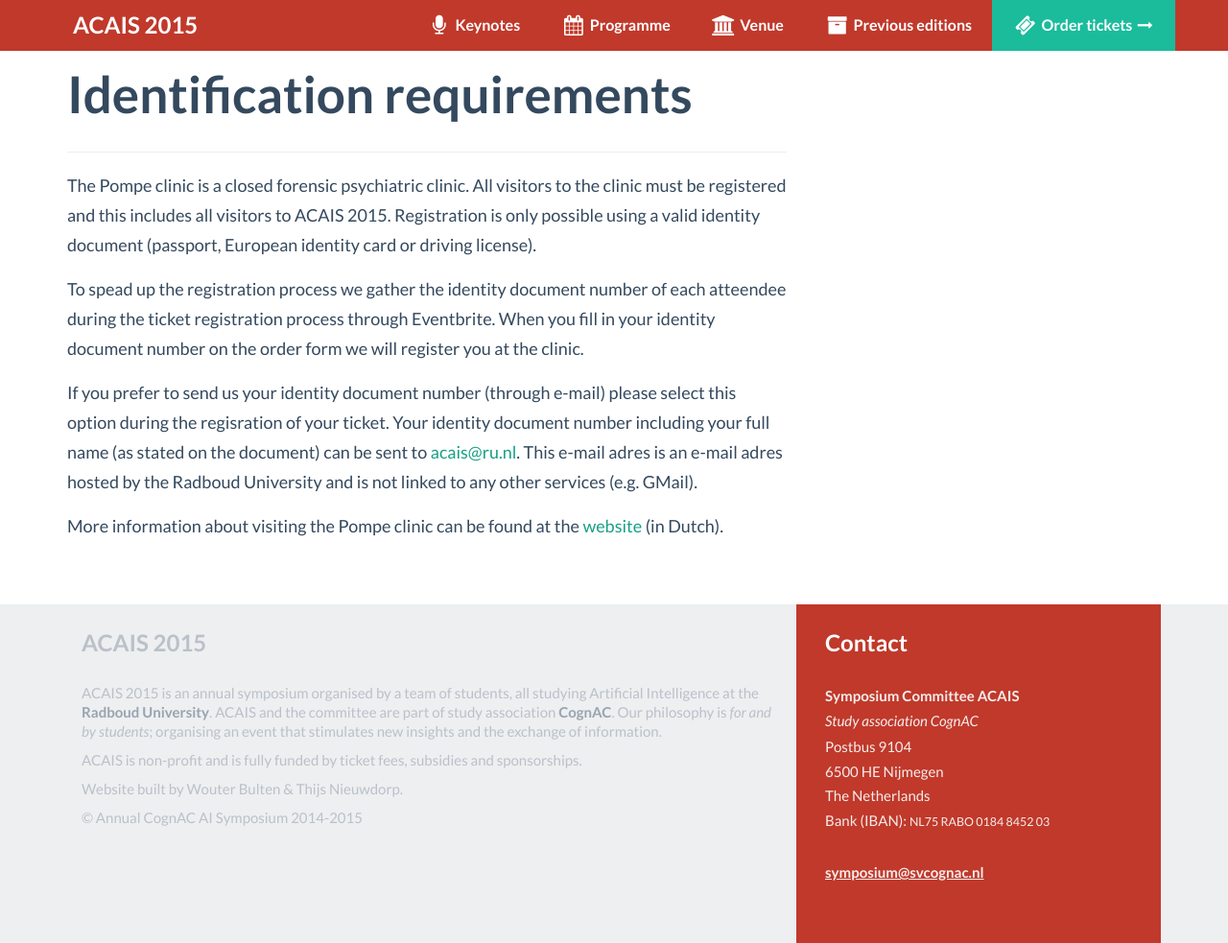
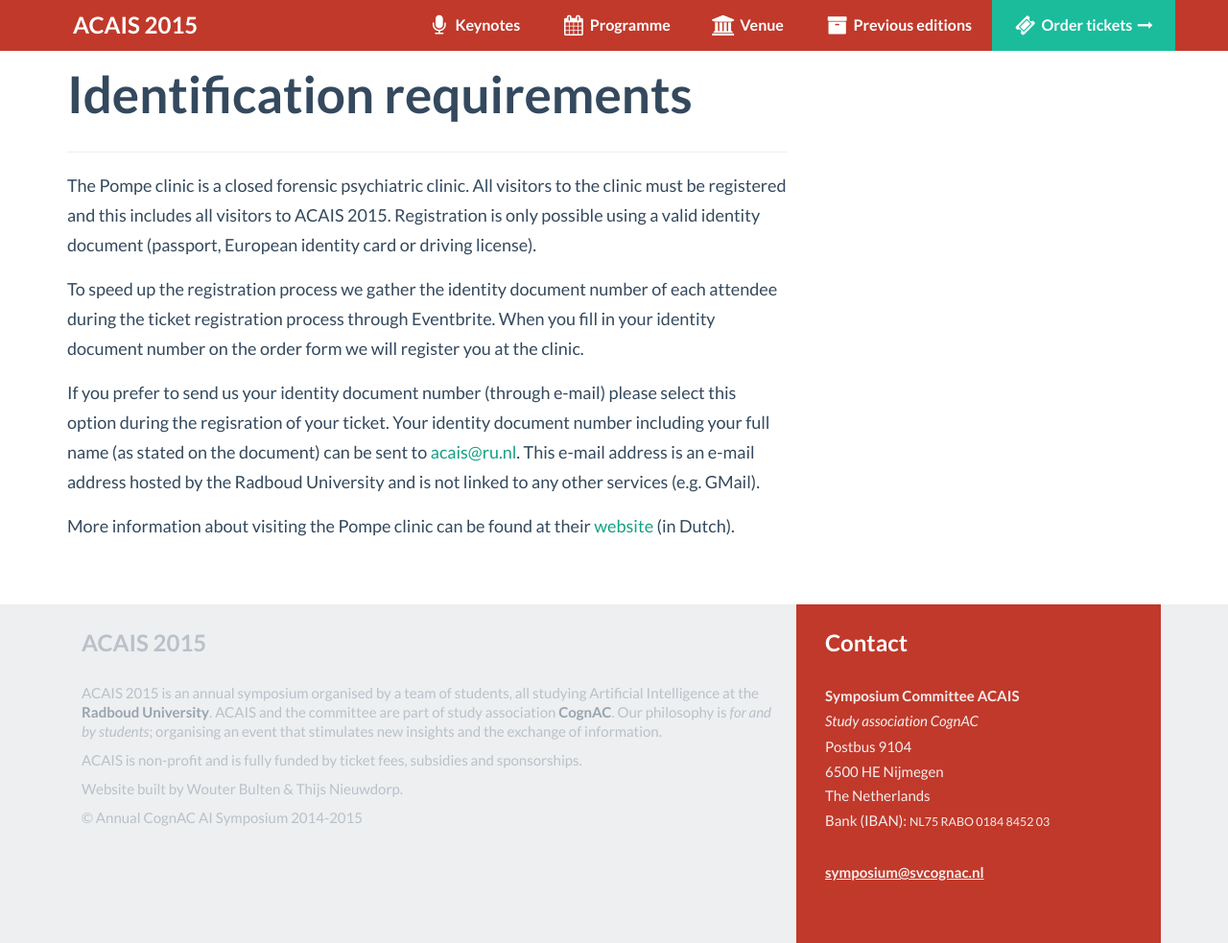
Before and after one commit to wouterbulten/acais-website, a Jekyll site: the page built from identification-requirements.md, in a window 1280 px wide and 983 px high. Shown: the whole window at 96% size. Built offline with Jekyll 4.4.1, drawn with Linux system fonts in a browser that asks for light colours; nearby versions of some CDN libraries.

Commit message:
Fixed some small typo's

```diff
--- a/identification-requirements.md
+++ b/identification-requirements.md
@@ -17,12 +17,12 @@
 		    The Pompe clinic is a closed forensic psychiatric clinic. All visitors to the clinic must be registered and this includes all visitors to ACAIS 2015. Registration is only possible using a valid identity document (passport, European identity card or driving license).
 		</p>
 
-		<p>To spead up the registration process we gather the identity document number of each atteendee during the ticket registration process through Eventbrite. When you fill in your identity document number on the order form we will register you at the clinic.
+		<p>To speed up the registration process we gather the identity document number of each attendee during the ticket registration process through Eventbrite. When you fill in your identity document number on the order form we will register you at the clinic.
 		</p>
 
-		<p>If you prefer to send us your identity document number (through e-mail) please select this option during the regisration of your ticket. Your identity document number including your full name (as stated on the document) can be sent to <a href="mailto:acais@ru.nl">acais@ru.nl</a>. This e-mail adres is an e-mail adres hosted by the Radboud University and is not linked to any other services (e.g. GMail).</p>
+		<p>If you prefer to send us your identity document number (through e-mail) please select this option during the regisration of your ticket. Your identity document number including your full name (as stated on the document) can be sent to <a href="mailto:acais@ru.nl">acais@ru.nl</a>. This e-mail address is an e-mail address hosted by the Radboud University and is not linked to any other services (e.g. GMail).</p>
 
-		<p>More information about visiting the Pompe clinic can be found at the <a href="http://www.pompestichting.nl/site/Bezoekers/Medewerkers%20bezoeken/">website</a> (in Dutch).
+		<p>More information about visiting the Pompe clinic can be found at their <a href="http://www.pompestichting.nl/site/Bezoekers/Medewerkers%20bezoeken/">website</a> (in Dutch).
 		</p>
 	</div>
 </div>
```
